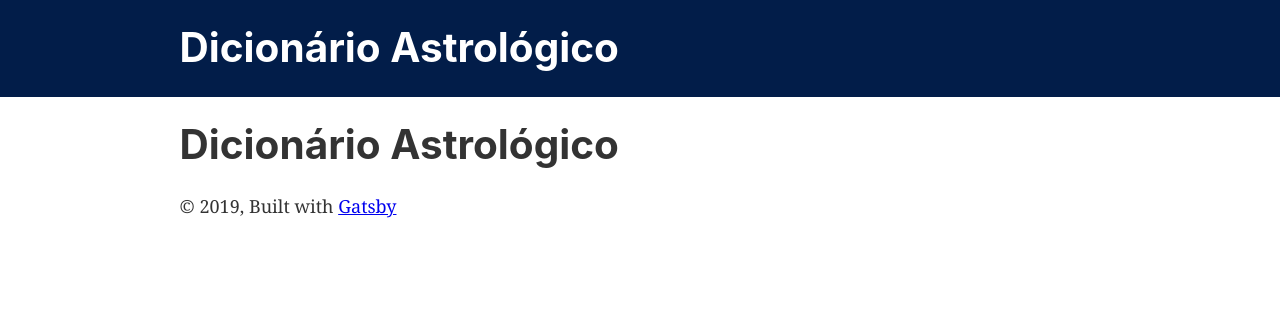
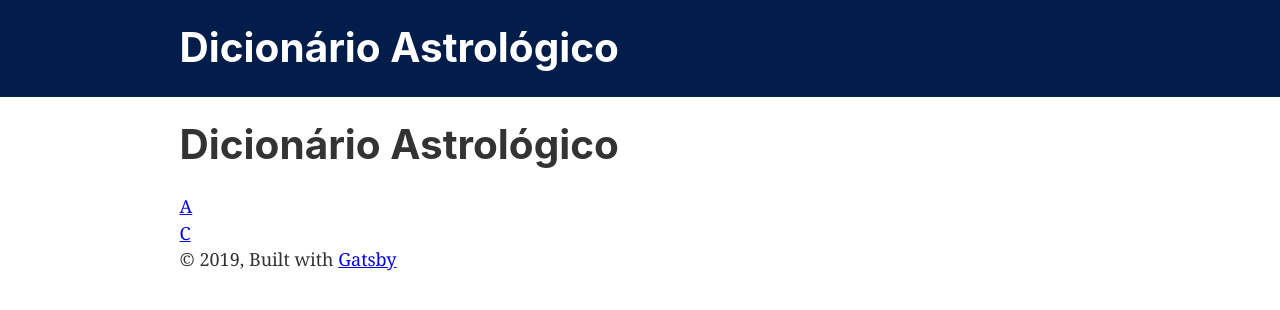
Before and after one commit to astroregulus/dicionarioastrologico, a Gatsby site: page / in a window 1280 px wide. Built offline with nearby package versions, Linux system fonts and the light colour scheme; Gatsby itself is replaced by a stand-in of ours.

Commit message:
adiciona link para letras na página principal

```diff
--- a/src/pages/index.js
+++ b/src/pages/index.js
@@ -2,11 +2,21 @@ import React from "react"
 
 import Layout from "../components/layout"
 import SEO from "../components/seo"
+import { Link } from 'gatsby'
 
 const IndexPage = () => (
   <Layout>
     <SEO title="Home" />
     <h1>Dicionário Astrológico</h1>
+
+    <div style={{
+          display: "flex",
+          flexFlow: "column"
+        }}>
+      <Link to="/a">A</Link>
+      <Link to="/c">C</Link>
+    </div>
+
   </Layout>
 )
 
```
Also changed, not shown: 1 other file.
